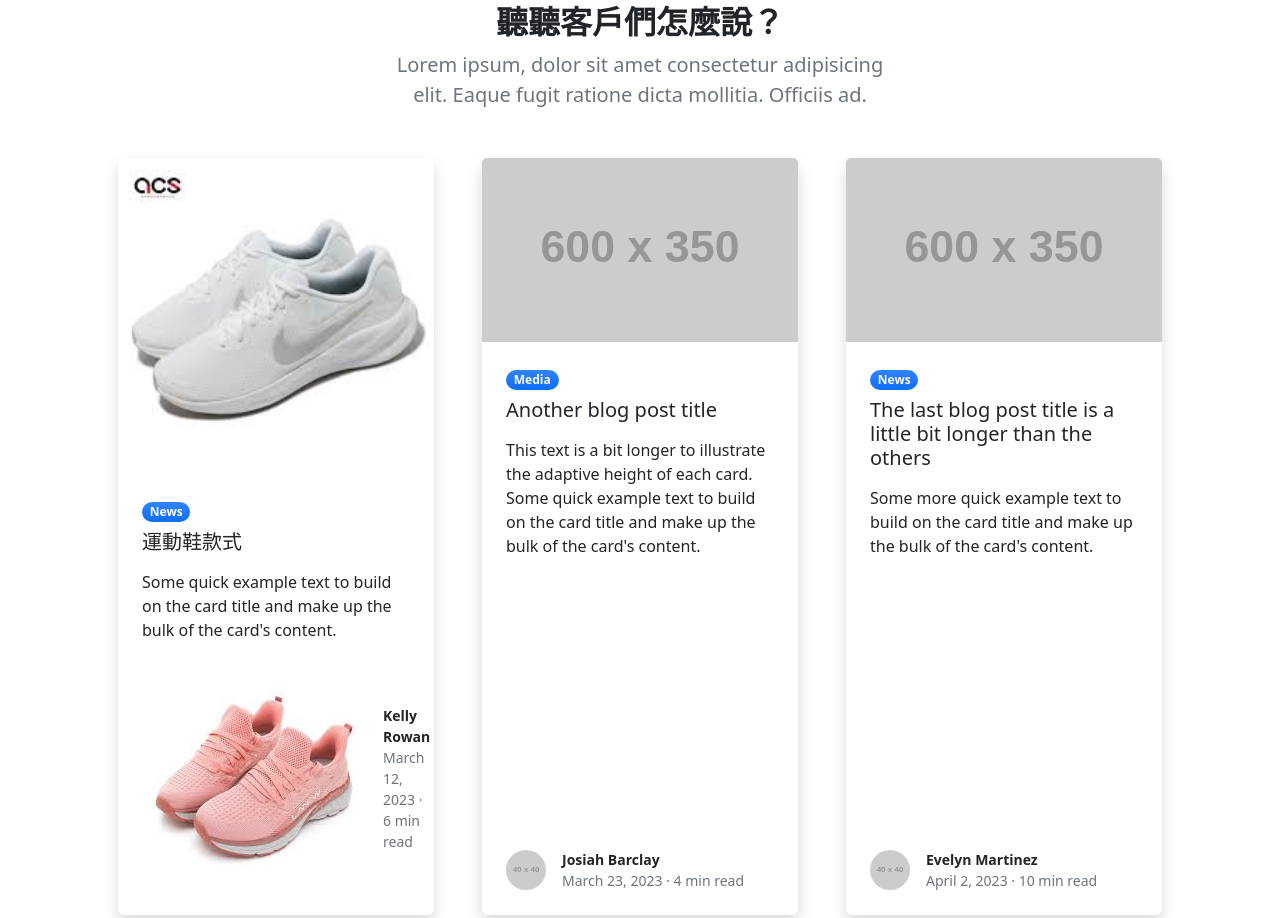
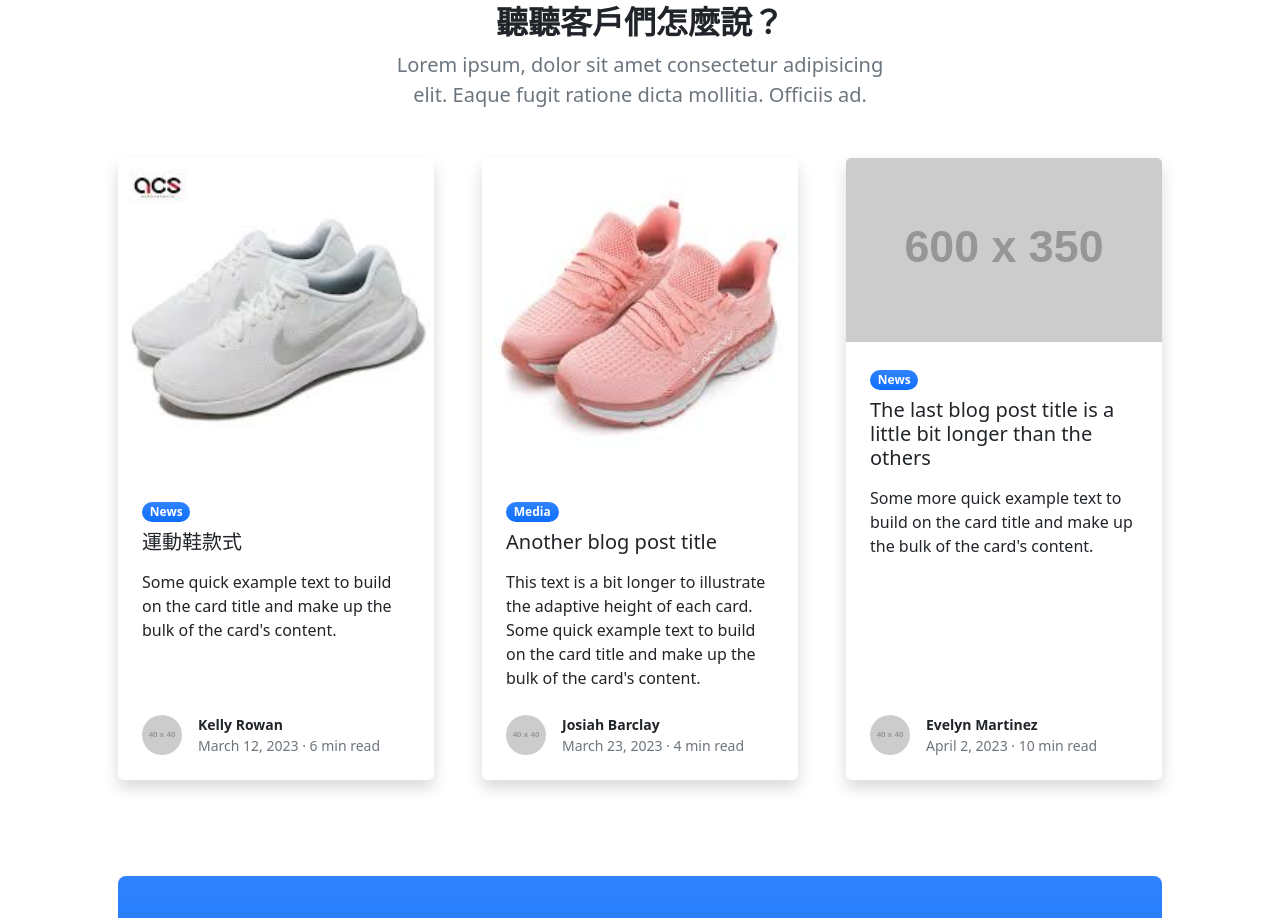
Before and after one commit to Chi617/test0601, a plain HTML site: page index.html in a window 1280 px wide. Shown: the part 1588-2506 px from the top of the page. Drawn offline with nearby package versions, Linux system fonts and the light colour scheme; placeholder pictures from the web are drawn by us.

Commit message:
修改圖片

```diff
--- a/index.html
+++ b/index.html
@@ -138,7 +138,7 @@
                                 <div class="card-footer p-4 pt-0 bg-transparent border-top-0">
                                     <div class="d-flex align-items-end justify-content-between">
                                         <div class="d-flex align-items-center">
-                                            <img class="rounded-circle me-3" src="assets/images1.jpg" alt="..." />
+                                            <img class="rounded-circle me-3" src="https://dummyimage.com/40x40/ced4da/6c757d" alt="..." />
                                             <div class="small">
                                                 <div class="fw-bold">Kelly Rowan</div>
                                                 <div class="text-muted">March 12, 2023 &middot; 6 min read</div>
@@ -150,7 +150,7 @@
                         </div>
                         <div class="col-lg-4 mb-5">
                             <div class="card h-100 shadow border-0">
-                                <img class="card-img-top" src="https://dummyimage.com/600x350/adb5bd/495057" alt="..." />
+                                <img class="card-img-top" src="assets/images1.jpg" alt="..." />
                                 <div class="card-body p-4">
                                     <div class="badge bg-primary bg-gradient rounded-pill mb-2">Media</div>
                                     <a class="text-decoration-none link-dark stretched-link" href="#!"><h5 class="card-title mb-3">Another blog post title</h5></a>
```
